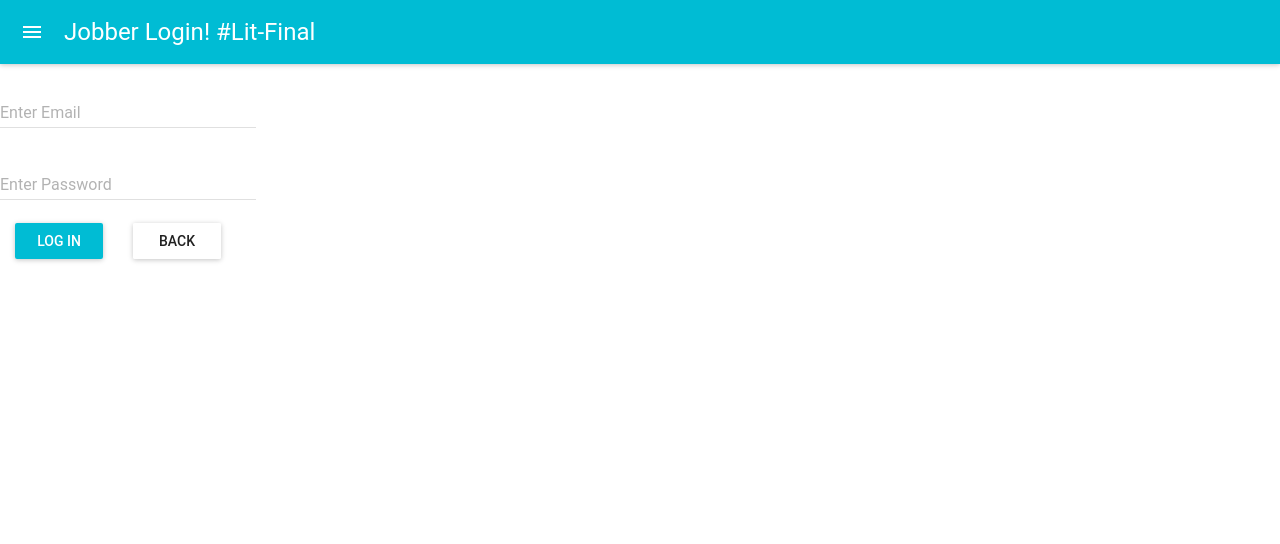
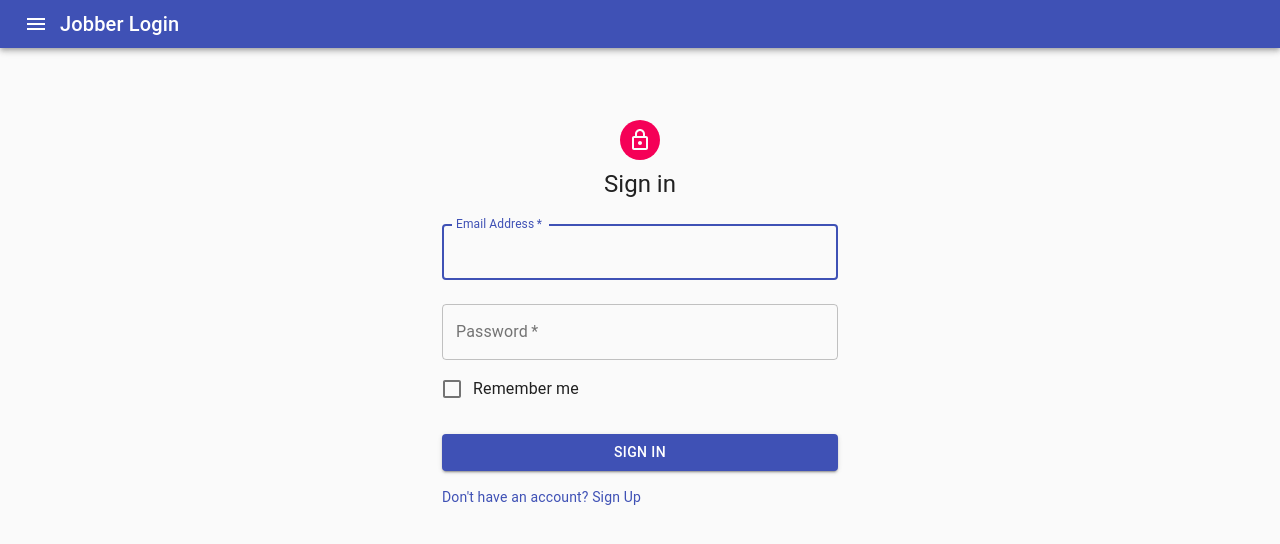
Before and after one commit to hexular/LHL-Final, a React (Create React App) app: page /jobberlogin in a window 1280 px wide. Shown: the top 544 px of the page. Built offline with nearby package versions, Linux system fonts and the light colour scheme; no server answers.

Commit message:
Implement new styling for jobber login

```diff
--- a/src/components/JobberLogin.js
+++ b/src/components/JobberLogin.js
@@ -1,75 +1,150 @@
-import React, { Component } from 'react'
-import MuiThemeProvider from 'material-ui/styles/MuiThemeProvider';
-import AppBar from 'material-ui/AppBar';
-import RaisedButton from 'material-ui/RaisedButton';
-import TextField from 'material-ui/TextField';
+import React, { useState } from 'react';
+import AppBar from '@material-ui/core/AppBar';
+import Avatar from '@material-ui/core/Avatar';
+import Button from '@material-ui/core/Button';
+import CssBaseline from '@material-ui/core/CssBaseline';
+import TextField from '@material-ui/core/TextField';
+import FormControlLabel from '@material-ui/core/FormControlLabel';
+import Checkbox from '@material-ui/core/Checkbox';
+import Link from '@material-ui/core/Link';
+import Grid from '@material-ui/core/Grid';
+import Toolbar from '@material-ui/core/Toolbar';
+import IconButton from '@material-ui/core/IconButton';
+import MenuIcon from '@material-ui/icons/Menu'
+import Box from '@material-ui/core/Box';
+import LockOutlinedIcon from '@material-ui/icons/LockOutlined';
+import Typography from '@material-ui/core/Typography';
+import { makeStyles, MuiThemeProvider } from '@material-ui/core/styles';
+import Container from '@material-ui/core/Container';
 import axios from 'axios';
+import { Redirect } from 'react-router';
 
-export class JobberLogin extends Component {
-  state = {
-    email: '',
-    password: ''
-  }
 
-  handleChange = input => e => {
-    this.setState({[input]: e.target.value});
-  }
+const useStyles = makeStyles(theme => ({
+  paper: {
+    marginTop: theme.spacing(8),
+    display: 'flex',
+    flexDirection: 'column',
+    alignItems: 'center',
+  },
+  avatar: {
+    margin: theme.spacing(1),
+    backgroundColor: theme.palette.secondary.main,
+  },
+  form: {
+    width: '100%', // Fix IE 11 issue.
+    marginTop: theme.spacing(1),
+  },
+  submit: {
+    margin: theme.spacing(3, 0, 2),
+  },
+}));
 
-  submit = () => {
-    console.log(this);
-    const parent = this;
+export default function JobberLogin() {
+  const classes = useStyles();
+  const [email, setEmail] = useState("")
+  const [password, setPassword] = useState("")
+  const [submitted, setSubmitted] = useState(false)
+
+  const submit = () => {
     const loginInfo = {
       jobber: true,
-      email: this.state.email.trim().toLowerCase(),
-      password: this.state.password
+      email: email.trim().toLowerCase(),
+      password: password
     }
     axios.post('/auth/login', loginInfo)
       .then(function (response) {
-      response.data.result ? parent.props.history.replace("/jobs") : alert("account does not exist or invalid email/pw");
-      console.log(response);
-    });
+        if (response.data.result) {
+          setSubmitted(true)
+        } else {
+          alert("account does not exist or invalid email/pw");
+        }
+      })
+      .catch(
+        console.log("error")
+      );
   }
 
-  render(){
   return (
+    submitted ? <Redirect to="/jobs" /> :
       <MuiThemeProvider>
         <React.Fragment>
-          <AppBar title="Jobber Login! #Lit-Final"/>
+          <AppBar position="static">
+            <Toolbar variant="dense">
+              <IconButton edge="start" className={classes.menuButton} color="inherit" aria-label="menu">
+                <MenuIcon />
+              </IconButton>
+              <Typography variant="h6" color="inherit">
+                Jobber Login
+            </Typography>
+            </Toolbar>
+          </AppBar>
+          <Container component="main" maxWidth="xs">
+            <CssBaseline />
+            <div className={classes.paper}>
+              <Avatar className={classes.avatar}>
+                <LockOutlinedIcon />
+              </Avatar>
+              <Typography component="h1" variant="h5">
+                Sign in
+            </Typography>
+              <form className={classes.form} noValidate>
                 <TextField
-            hintText="Email"
-            floatingLabelText="Enter Email"
-            onChange={this.handleChange('email')}
+                  variant="outlined"
+                  margin="normal"
+                  required
+                  fullWidth
+                  id="email"
+                  label="Email Address"
+                  name="email"
+                  autoComplete="email"
+                  autoFocus
+                  onChange={(event) => setEmail(event.target.value)}
                 />
-          <br/>
                 <TextField
+                  variant="outlined"
+                  margin="normal"
+                  required
+                  fullWidth
+                  name="password"
+                  label="Password"
                   type="password"
-            hintText="Password"
-            floatingLabelText="Enter Password"
-            onChange={this.handleChange('password')}
+                  id="password"
+                  autoComplete="current-password"
+                  onChange={(event) => setPassword(event.target.value)}
                 />
-          <br/>
-          <RaisedButton
-            label="Log In"
-            primary={true}
-            style={styles.button}
-            onClick={this.submit}
+                <FormControlLabel
+                  control={<Checkbox value="remember" color="primary" />}
+                  label="Remember me"
                 />
-          <RaisedButton
-            label="Back"
-            primary={false}
-            style={styles.button}
-            onClick={() => this.props.history.goBack()}
-          />
+                <Button
+                  type="button"
+                  fullWidth
+                  variant="contained"
+                  color="primary"
+                  className={classes.submit}
+                  onClick={submit}
+                >
+                  Sign In
+              </Button>
+                <Grid container>
+                  {/* <Grid item xs>
+                  <Link href="#" variant="body2">
+                    Forgot password?
+                  </Link>
+                </Grid> */}
+                  <Grid item>
+                    <Link href="#" variant="body2">
+                      {"Don't have an account? Sign Up"}
+                    </Link>
+                  </Grid>
+                </Grid>
+              </form>
+            </div>
+          </Container>
         </React.Fragment>
       </MuiThemeProvider>
   );
 }
-}
 
-const styles = {
-  button: {
-    margin: 15
-  }
-}
-
-export default JobberLogin
+// export default JobberLogin
```
Lines whose indentation alone changed are shown as unchanged.
